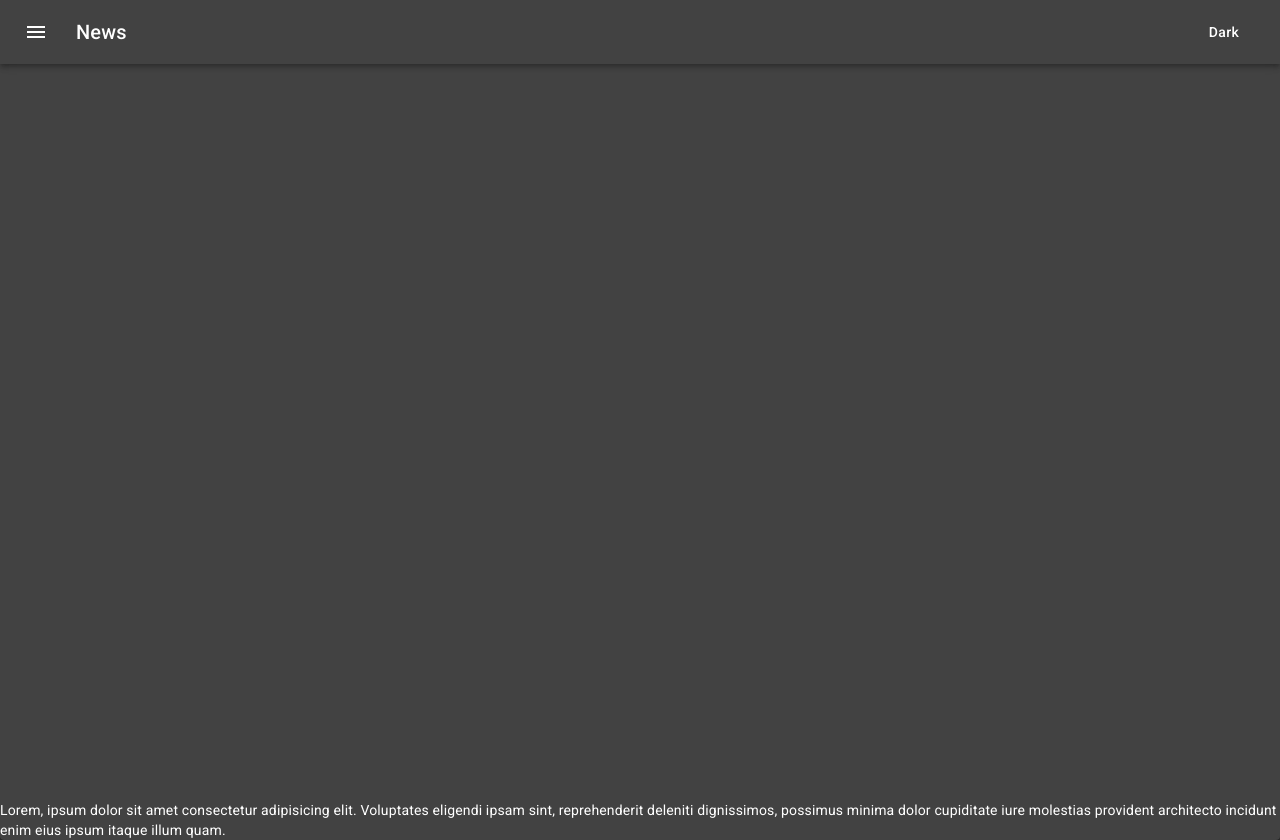
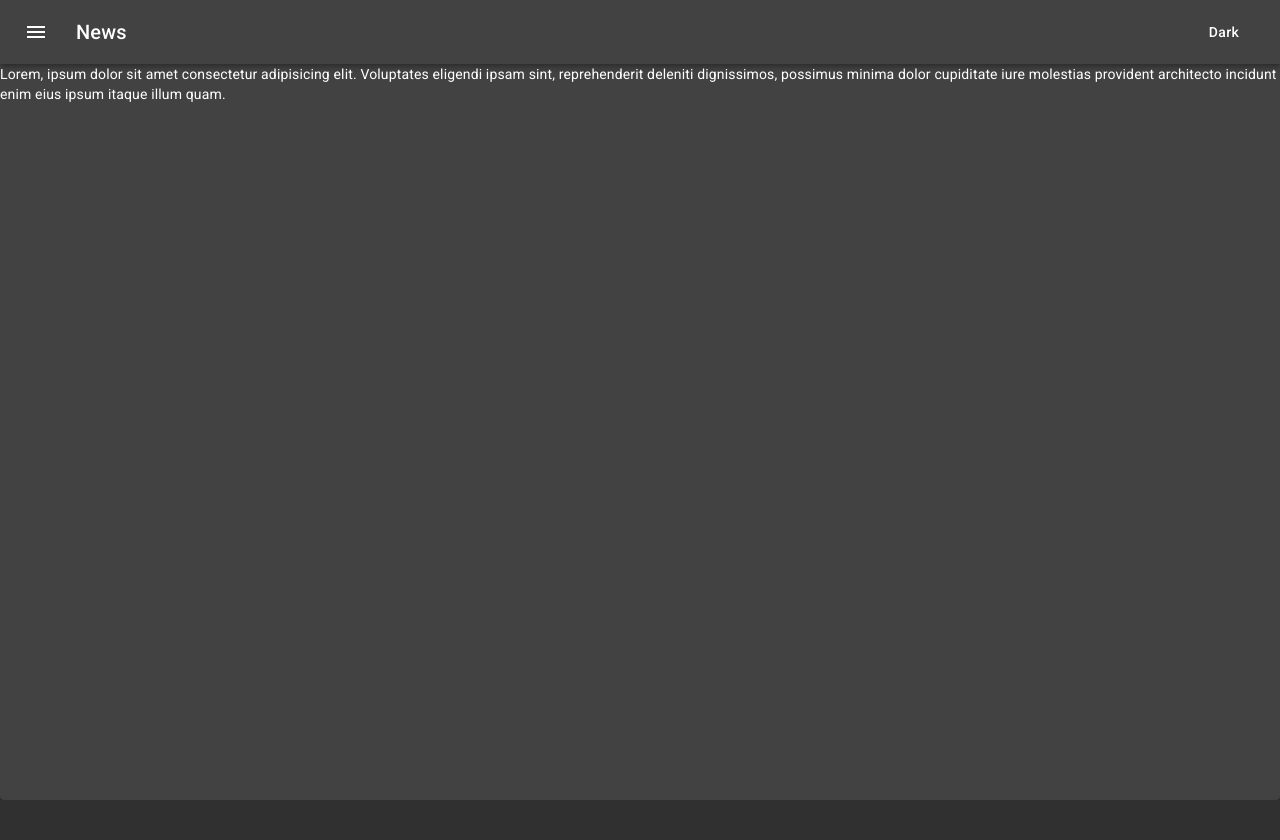
Before and after one commit to TheMrCorvy/Desktop-Frontend, a React (Create React App) app: page / in a window 1280 px wide. After the commit the page ends 800 px from the top, so only its background shows below. Built offline with nearby package versions, Linux system fonts and the light colour scheme.

Commit message:
removed minHeight in appbar

```diff
--- a/src/components/Navbar/index.tsx
+++ b/src/components/Navbar/index.tsx
@@ -12,7 +12,6 @@ const useStyles = makeStyles((theme: Theme) =>
 	createStyles({
 		root: {
 			flexGrow: 1,
-			minHeight: "100vh",
 		},
 		menuButton: {
 			marginRight: theme.spacing(2),
```
